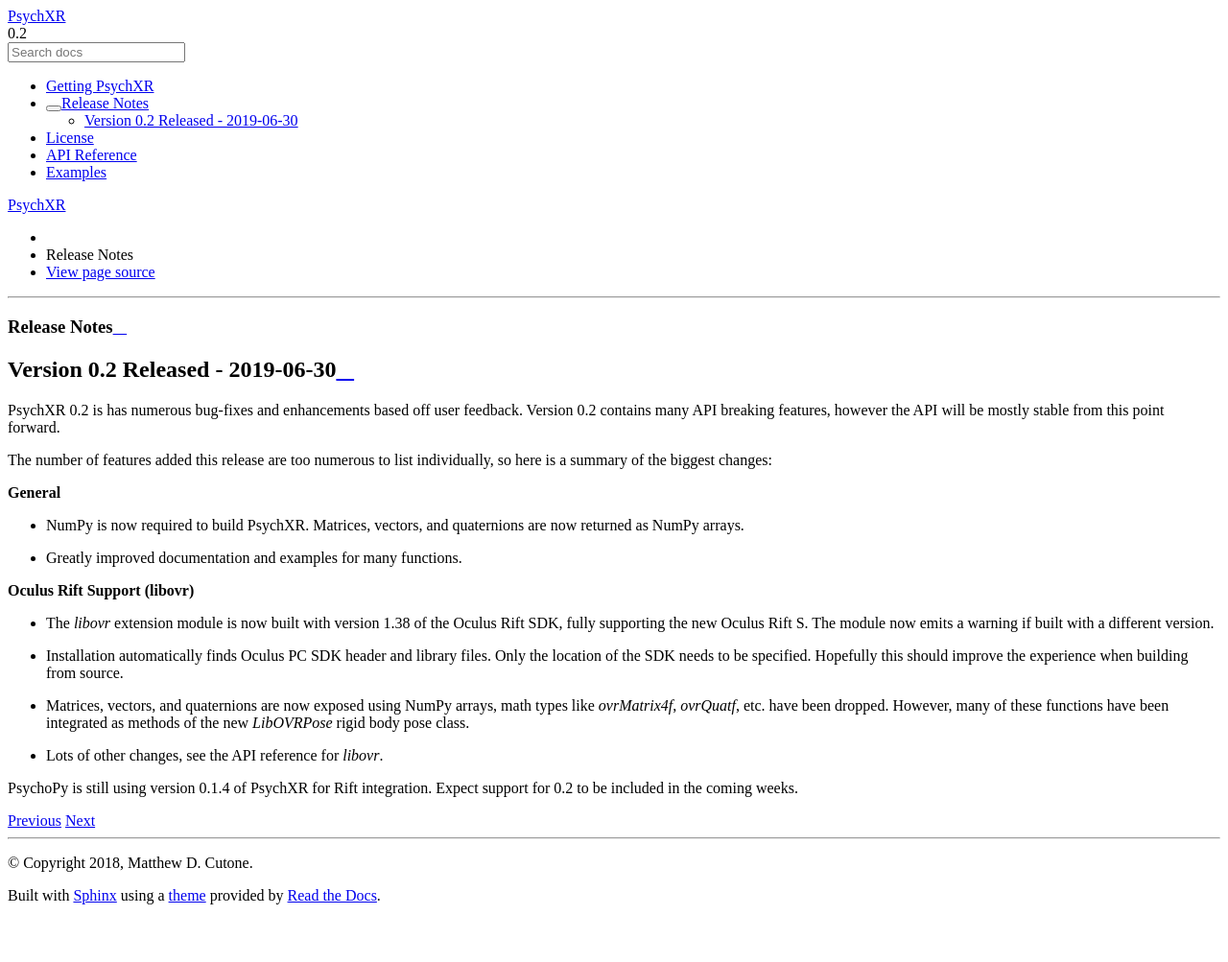
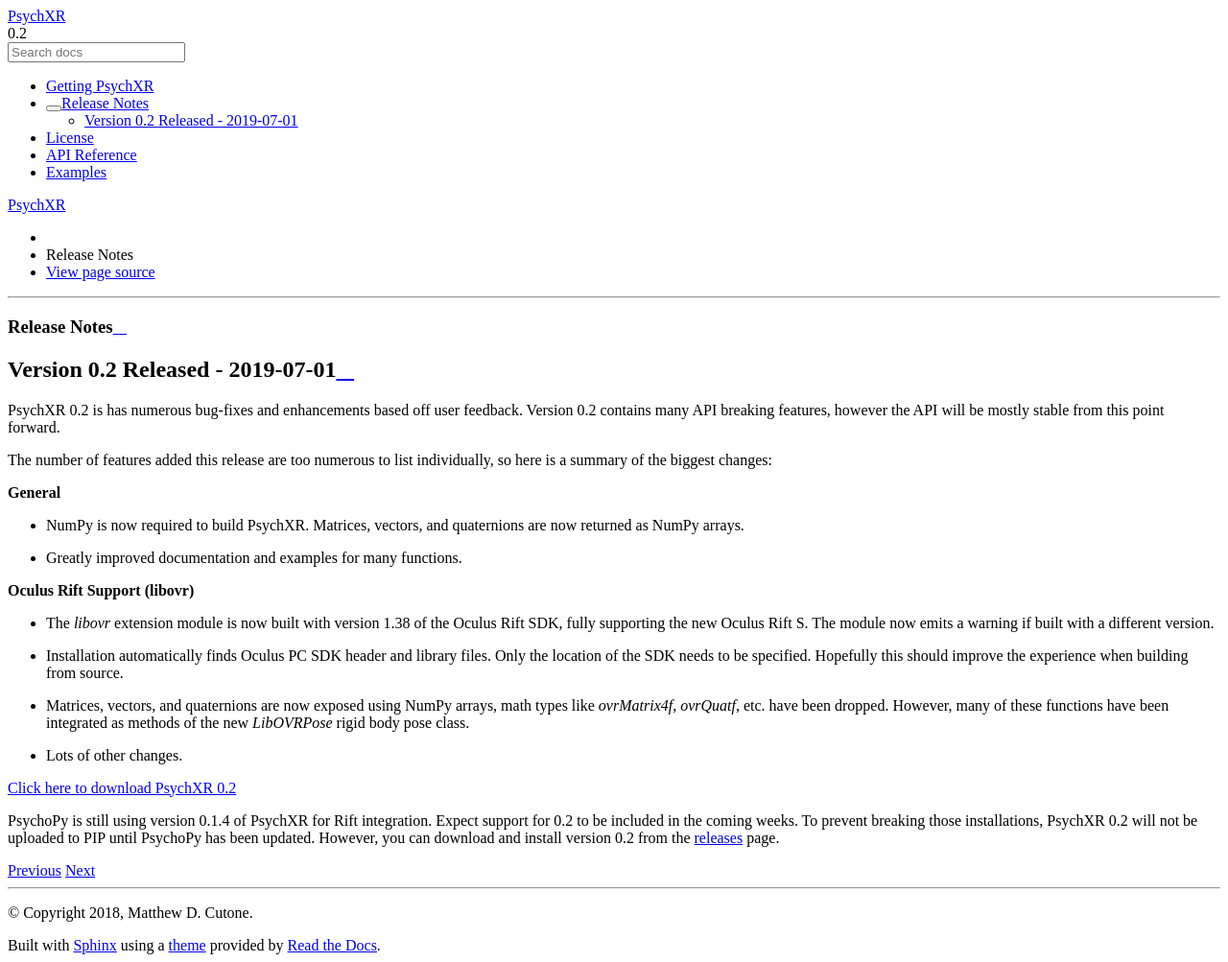
Before and after one commit to mdcutone/psychxr, a Sphinx documentation site: the page built from docs/release_notes.rst, in a window 1280 px wide. Shown: the whole page at 96% size. Built offline with Sphinx 7.4.7 and the Read the Docs theme 2.0.0, drawn with Linux system fonts in a browser that asks for light colours; before the commit the page ends 951 px from its top, so only the background shows below that.

```diff
--- a/docs/installing.rst
+++ b/docs/installing.rst
@@ -27,6 +27,9 @@ installed by issuing the following command::
 If the binaries are not available for some reason (eg. your version of Python is
 too new), pip will try to build the source distribution (it will likely fail).
 In that case, see the "Building from Source" section for more information.
+
+**NOTE: PsychXR 0.2 is not yet available on PIP (only 0.1.4 at this time), please
+follow the sections below if you wish to install it.**
 
 Installing Pre-Compiled Binaries
 --------------------------------
--- a/docs/release_notes.rst
+++ b/docs/release_notes.rst
@@ -2,7 +2,7 @@
 Release Notes
 =============
 
-Version 0.2 Released - 2019-06-30
+Version 0.2 Released - 2019-07-01
 ~~~~~~~~~~~~~~~~~~~~~~~~~~~~~~~~~
 
 PsychXR 0.2 is has numerous bug-fixes and enhancements based off user feedback.
@@ -30,7 +30,12 @@ so here is a summary of the biggest changes:
   types like `ovrMatrix4f`, `ovrQuatf`, etc. have been dropped. However, many of
   these functions have been integrated as methods of the new `LibOVRPose` rigid
   body pose class.
-* Lots of other changes, see the API reference for `libovr`.
+* Lots of other changes.
+
+`Click here to download PsychXR 0.2 <https://github.com/mdcutone/psychxr/releases>`_
 
 PsychoPy is still using version 0.1.4 of PsychXR for Rift integration. Expect
-support for 0.2 to be included in the coming weeks.
+support for 0.2 to be included in the coming weeks. To prevent breaking those
+installations, PsychXR 0.2 will not be uploaded to PIP until PsychoPy has been
+updated. However, you can download and install version 0.2 from the
+`releases <https://github.com/mdcutone/psychxr/releases>`_ page.
```
Also changed, not shown: README.md (+4 -76 lines).
